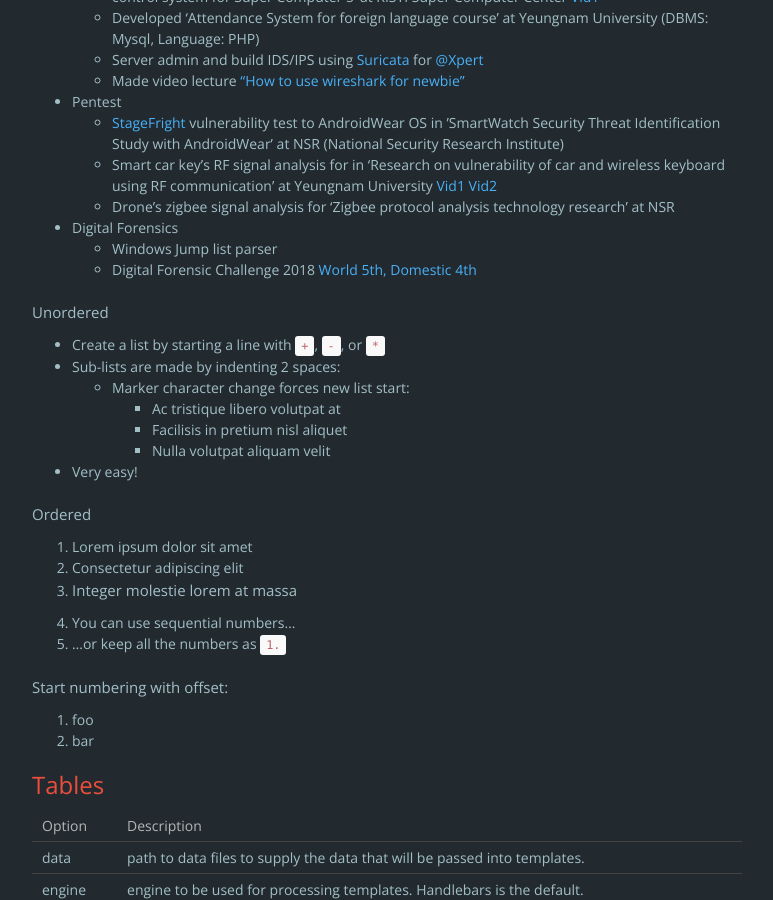
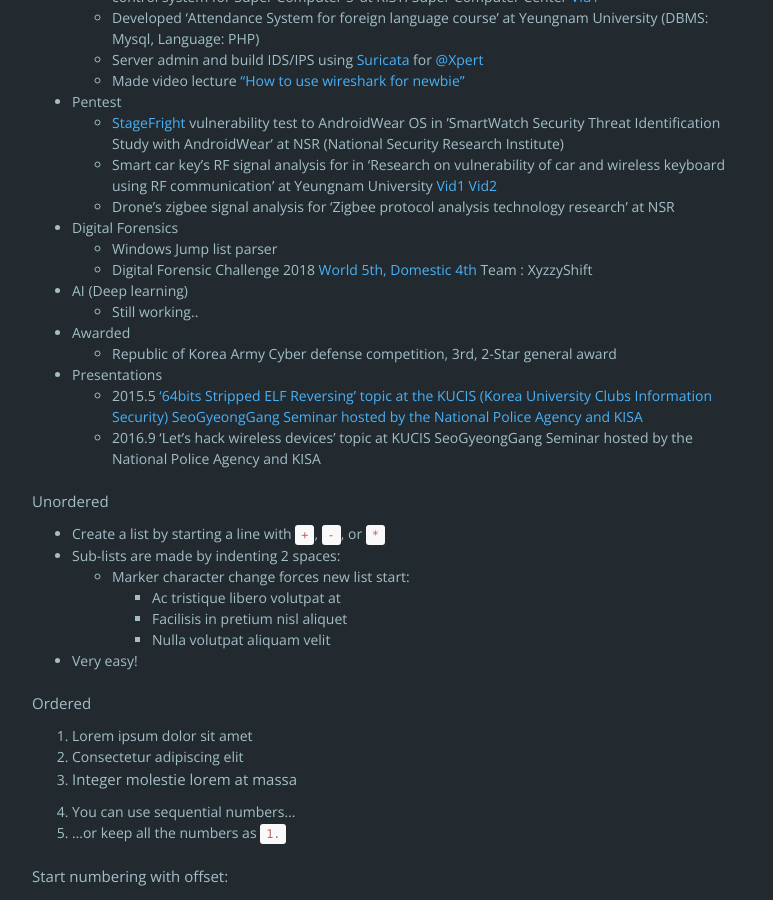
Before and after one commit to MetaSwan/metaswan.github.io, a Jekyll site: the page built from about.html, in a window 1280 px wide and 900 px high, scrolled down 961 px. Shown: the whole window, without its empty margins (253-1026 px from the left). Built offline with Jekyll 4.4.1, drawn with Linux system fonts in a browser that asks for light colours; nearby versions of some CDN libraries; comment, search, counter and statistics services are not loaded.

Commit message:
Update about.yml

```diff
--- a/_data/about.yml
+++ b/_data/about.yml
@@ -38,7 +38,6 @@
     - Server admin and build IDS/IPS using [Suricata](https://suricata-ids.org/) for [@Xpert](http://2xpert.org)
     - Made video lecture ["How to use wireshark for newbie"](https://youtu.be/hZtzZclVGUU)
 
-
   + Pentest
     - [StageFright](https://lesh.tistory.com/33?category=144050) vulnerability test to AndroidWear OS in 'SmartWatch Security Threat Identification Study with AndroidWear' at NSR (National Security Research Institute)
     - Smart car key's RF signal analysis for in 'Research on vulnerability of car and wireless keyboard using RF communication' at Yeungnam University [Vid1](https://youtu.be/LwKrew30-IQ)[ Vid2](https://youtu.be/U6QA7cTYrpg)
@@ -46,7 +45,17 @@
 
   + Digital Forensics
     - Windows Jump list parser
-    - Digital Forensic Challenge 2018 [World 5th, Domestic 4th](http://dfchallenge.org/ranking-2018/)
+    - Digital Forensic Challenge 2018 [World 5th, Domestic 4th](http://dfchallenge.org/ranking-2018/) Team : XyzzyShift
+
+  + AI (Deep learning)
+    - Still working..
+
+  + Awarded
+    - Republic of Korea Army Cyber defense competition, 3rd, 2-Star general award
+
+  + Presentations
+    - 2015.5  ['64bits Stripped ELF Reversing' topic at the KUCIS (Korea University Clubs Information Security) SeoGyeongGang Seminar hosted by the National Police Agency and KISA](https://www.facebook.com/www.4cus.so/posts/1585730265008567/)
+    - 2016.9  'Let's hack wireless devices' topic at KUCIS SeoGyeongGang Seminar hosted by the National Police Agency and KISA
 
   Unordered
 
```
